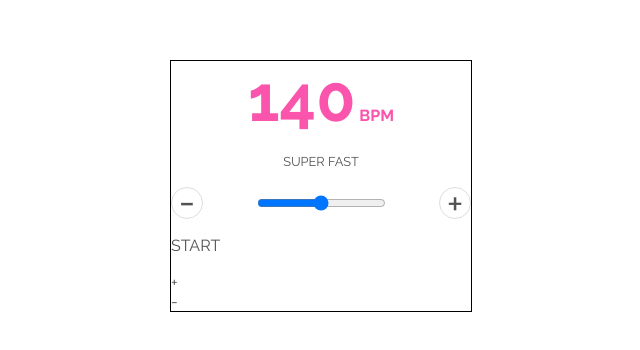
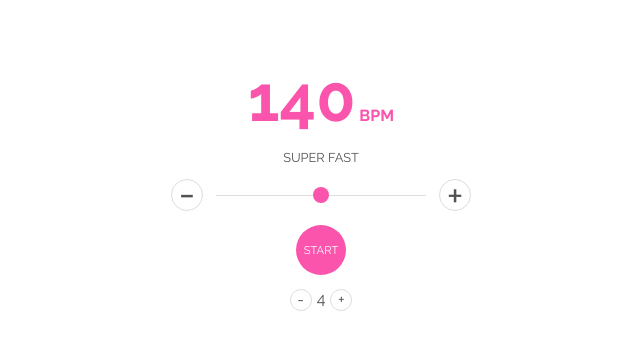
Before and after one commit to AndrewSzymanek/Metronome, a plain HTML site: page index.html in a window 1280 px wide. Shown: the part 214-564 px from the top of the page, without its empty margins (319-959 px from the left). Drawn offline with Linux system fonts and the light colour scheme.

Commit message:
styled buttons and slider

```diff
--- a/index.html
+++ b/index.html
@@ -22,9 +22,9 @@
         </div>
         <div class="start-stop">START</div>
         <div class="measures">
-          <div class="subtract-beats">+</div>
-          <div class="measure-count"></div>
-          <div class="add-beats">-</div>
+          <div class="subtract-beats stepper">-</div>
+          <div class="measure-count">4</div>
+          <div class="add-beats stepper">+</div>
         </div>
       </div>
     </div>
--- a/styles.css
+++ b/styles.css
@@ -17,7 +17,6 @@ body {
 }
 
 .metronome {
-  border: 1px solid #000;
   display: flex;
   flex-direction: column;
   width: 300px;
@@ -67,3 +66,71 @@ body {
 .tempo-settings .decrease-tempo {
   line-height: 25px;
 }
+
+/* replace below with current CSS usages */
+input[type="range"] {
+  -webkit-appearance: none;
+  background-color: transparent;
+  width: 70%;
+}
+input[type="range"]::-webkit-slider-thumb {
+  -webkit-appearance: none;
+}
+input[type="range"]:focus {
+  outline: none;
+}
+
+input[type="range"]::-webkit-slider-thumb {
+  -webkit-appearance: none;
+  width: 16px;
+  height: 16px;
+  border-radius: 50%;
+  background: #fa54ac;
+  margin-top: -8px;
+}
+
+input[type="range"]::-webkit-slider-runnable-track {
+  width: 100%;
+  height: 1px;
+  background: #ddd;
+}
+
+.start-stop {
+  width: 50px;
+  height: 50px;
+  font-size: 0.7em;
+  text-align: center;
+  background: #fa54ac;
+  border-radius: 50%;
+  color: #fff;
+  line-height: 50px;
+  margin: 0 auto;
+  cursor: pointer;
+}
+
+.start-stop:hover {
+  background: #ff656c;
+}
+
+.measures {
+  display: flex;
+  justify-content: center;
+}
+
+.measures .stepper {
+  width: 20px;
+  height: 20px;
+  border-radius: 50%;
+  border: 1px solid #ddd;
+  text-align: center;
+  margin: 0 5px;
+  cursor: pointer;
+}
+.measures .stepper:hover {
+  background: #ff656c;
+  color: #fff;
+}
+
+.measures .add-beats {
+  line-height: 20px;
+}
```
